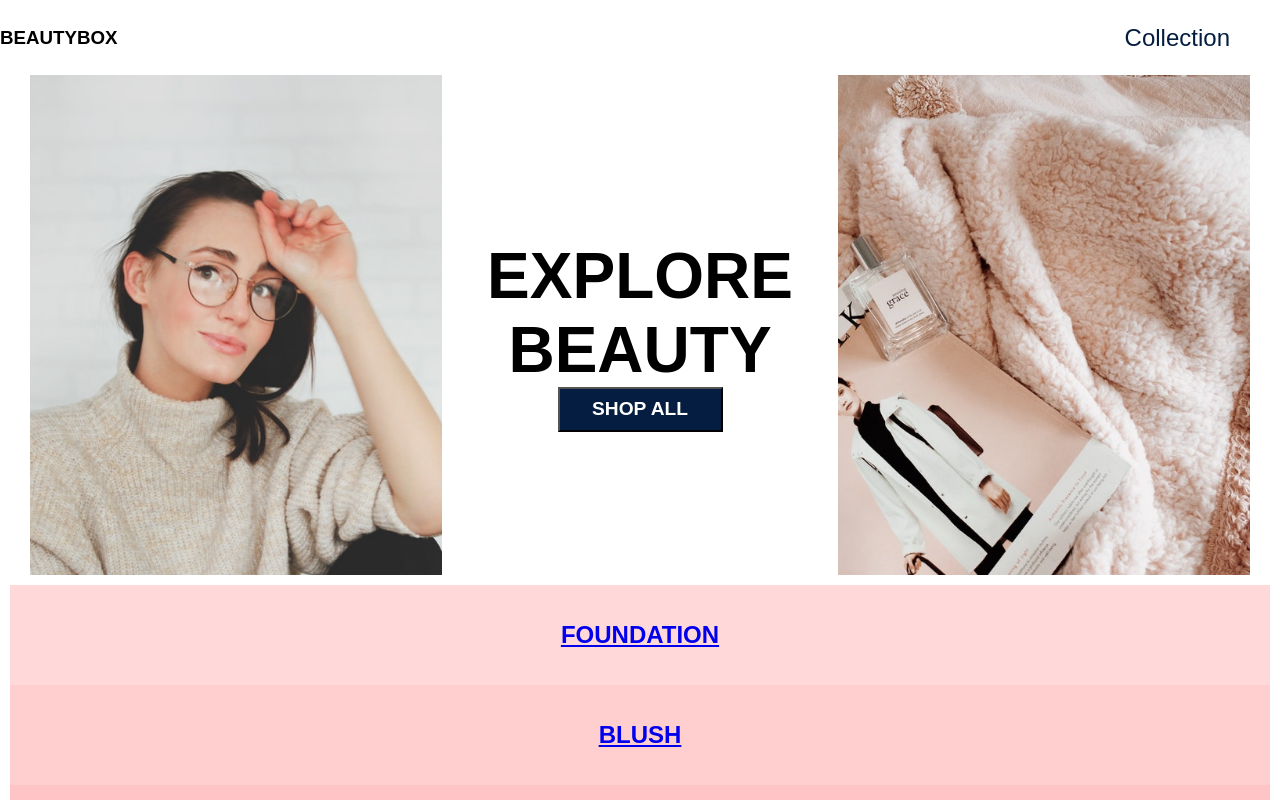
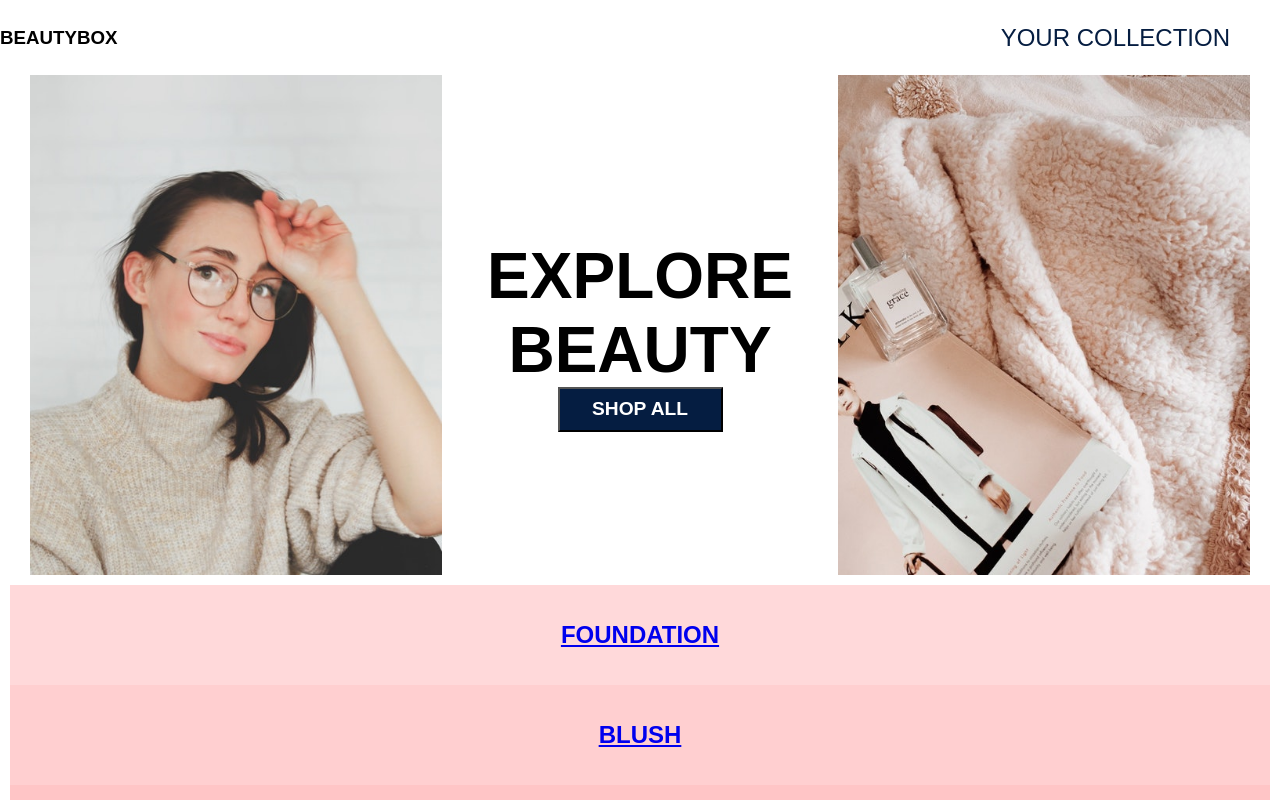
Before and after one commit to ec-myers/beauty-box, a React (Create React App) app: page / in a window 1280 px wide. Shown: the top 800 px of the page. Built offline with nearby package versions, Linux system fonts and the light colour scheme; no server answers.

Commit message:
Updates text for Your Collection link

```diff
--- a/src/Nav/Nav.js
+++ b/src/Nav/Nav.js
@@ -10,7 +10,7 @@ const Nav = () => {
         <NavLink exact to='/'>
           {/* <input type='image'></input> */}
         </NavLink>
-        <NavLink to='collection'>Collection
+        <NavLink to='collection'>YOUR COLLECTION
         </NavLink>
       </div>
 
```
